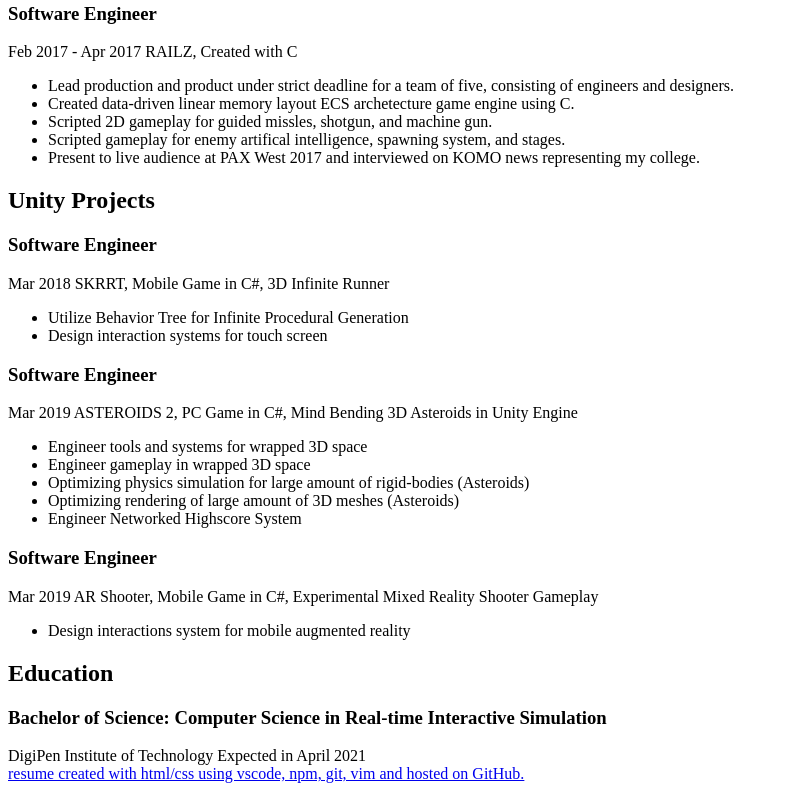
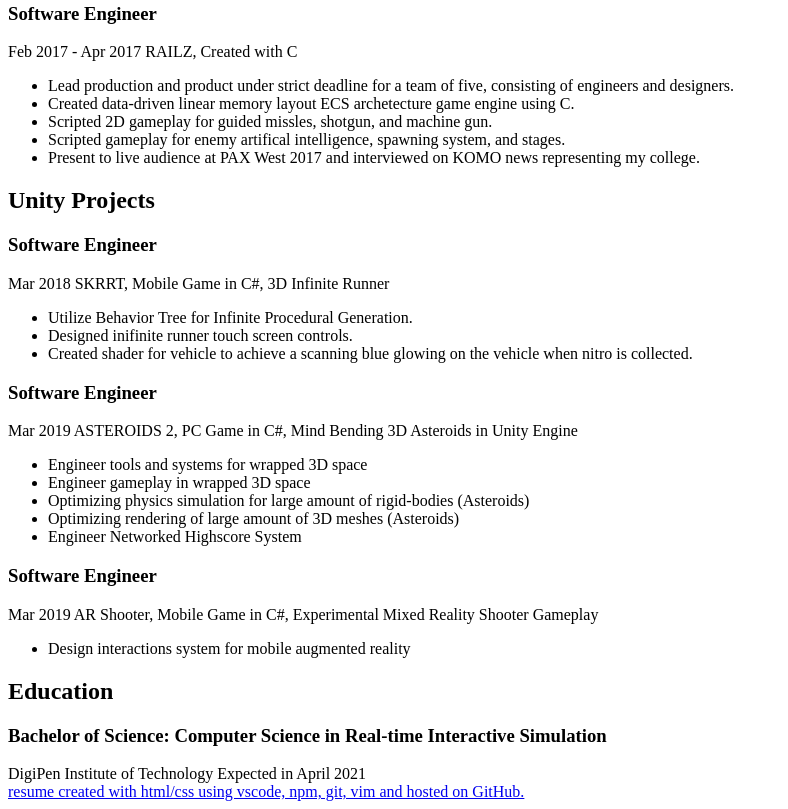
Before and after one commit to TheLouisHong/Resume, a website: page index.html in a window 1280 px wide. Shown: the part 860-1669 px from the top of the page, without its empty margins (0-788 px from the left). Drawn offline with nearby package versions, Linux system fonts and the light colour scheme.

Commit message:
added more details to SKRRT project

```diff
--- a/index.html
+++ b/index.html
@@ -98,8 +98,9 @@
                             <span class="date">Mar 2018</span>
                             <span>SKRRT, Mobile Game in C#, 3D Infinite Runner</span>
                             <ul>
-                                <li>Utilize Behavior Tree for Infinite Procedural Generation</li>
-                                <li>Design interaction systems for touch screen</li>
+                                <li>Utilize Behavior Tree for Infinite Procedural Generation.</li>
+                                <li>Designed inifinite runner touch screen controls.</li>
+                                <li>Created shader for vehicle to achieve a scanning blue glowing on the vehicle when nitro is collected.</li>
                             </ul>
                         </div>
                         <div id="content-block" class="indent">
```
